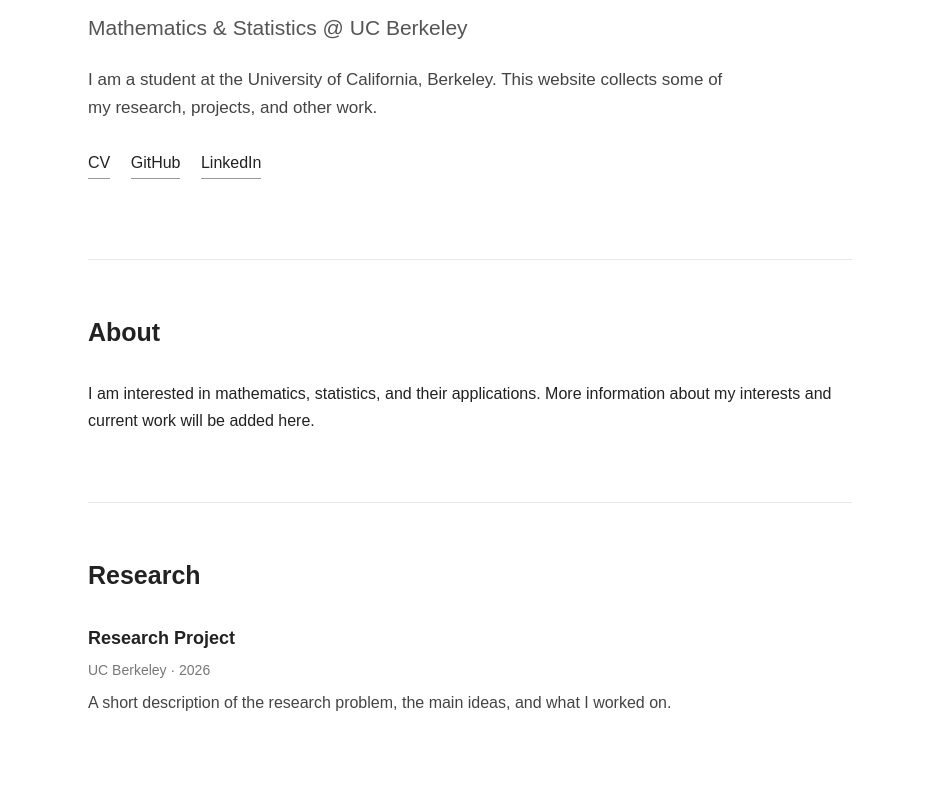
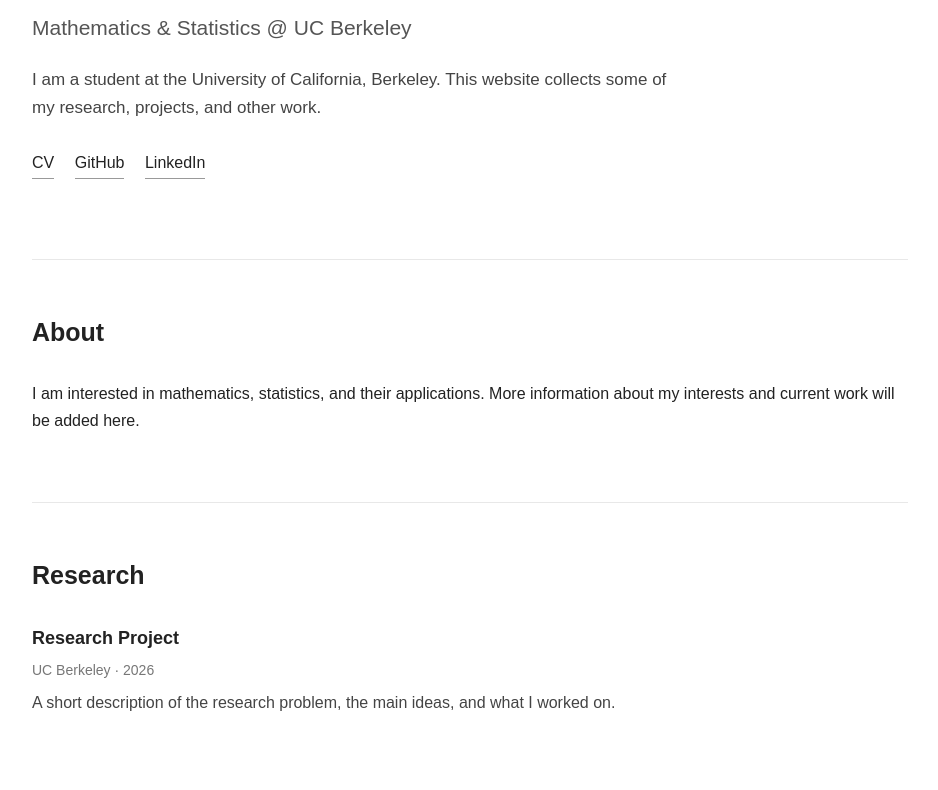
Before and after one commit to melkor13/melkor13.github.io, a plain HTML site: page index.html in a window 1280 px wide. Shown: the part 258-1048 px from the top of the page, without its empty margins (170-1108 px from the left). Drawn offline with Linux system fonts and the light colour scheme.

Commit message:
Update index.html

```diff
--- a/index.html
+++ b/index.html
@@ -21,9 +21,9 @@
         }
 
         .container {
-            max-width: 820px;
+            max-width: 940px;
             margin: 0 auto;
-            padding: 0 28px;
+            padding: 0 32px;
         }
 
         nav {
```
